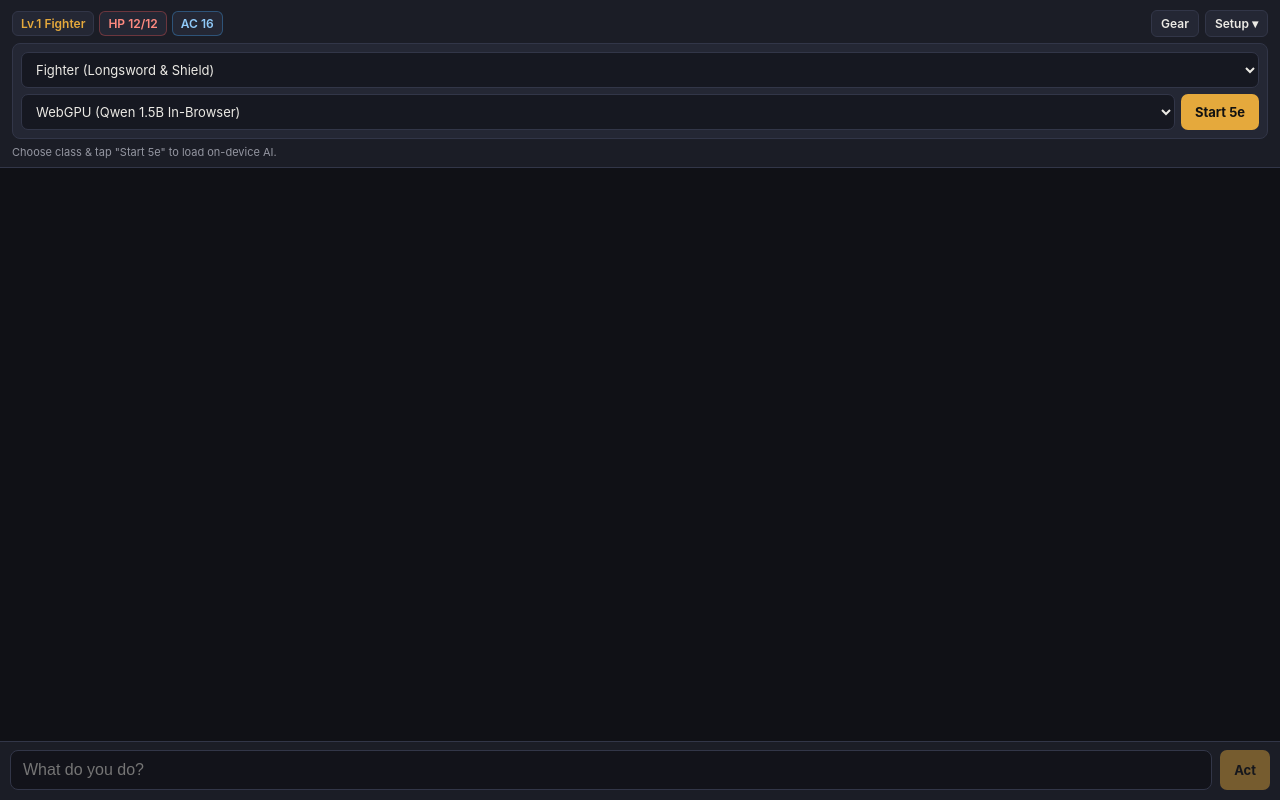
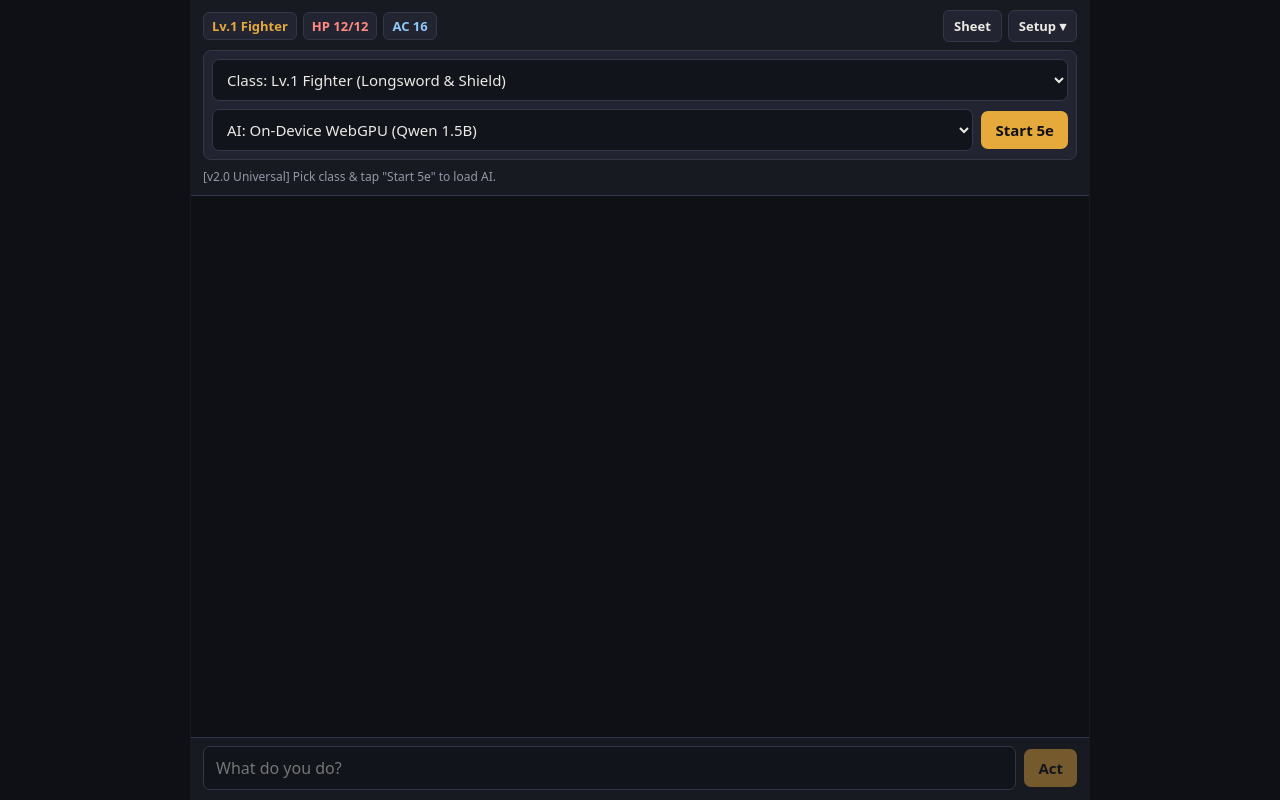
Before and after one commit to someonelse/dnd_5e_iphone, a plain HTML site: page index.html in a window 1280 px wide. Drawn offline with Linux system fonts and the light colour scheme.

Commit message:
Refactor HTML structure and update styles
Updated viewport meta tag and modified CSS variables for improved styling. Refactored HTML structure for better organization and accessibility.

```diff
--- a/index.html
+++ b/index.html
@@ -2,25 +2,23 @@
 <html lang="en">
 <head>
   <meta charset="UTF-8" />
-  <meta name="viewport" content="width=device-width, initial-scale=1.0, maximum-scale=1.0, user-scalable=no, viewport-fit=cover" />
+  <meta name="viewport" content="width=device-width, initial-scale=1.0, viewport-fit=cover" />
   <meta name="apple-mobile-web-app-capable" content="yes" />
   <meta name="apple-mobile-web-app-status-bar-style" content="black-translucent" />
   <title>D&D 5e Solo RPG</title>
   <style>
     :root {
-      --bg: #101116;
-      --panel: #1b1d26;
-      --card: #242734;
-      --border: #323648;
+      --bg: #0e1015;
+      --panel: #181a22;
+      --card: #222531;
+      --border: #32374a;
       --accent: #e5a93c;
       --text: #eceae5;
-      --muted: #9496a1;
+      --muted: #9498a6;
       --cyan: #5bc0be;
-      --hp: #ef5350;
-      --ac: #42a5f5;
     }
 
-    * {
+    *, *::before, *::after {
       box-sizing: border-box;
       margin: 0;
       padding: 0;
@@ -33,124 +31,142 @@
       overflow: hidden;
       background: var(--bg);
       color: var(--text);
-      font-family: -apple-system, BlinkMacSystemFont, "SF Pro Text", Roboto, sans-serif;
+      font-family: system-ui, -apple-system, BlinkMacSystemFont, "Segoe UI", Roboto, sans-serif;
       -webkit-text-size-adjust: 100%;
     }
 
-    /* Fixed App Shell that dynamically tracks iOS Safari VisualViewport & Keyboard */
-    #app-shell {
+    /* Universal Viewport Wrapper: adapts to Mobile Safari, iPad Split-View, and Desktop */
+    #app-wrapper {
       position: fixed;
-      top: 0;
-      left: 0;
+      inset: 0;
       width: 100%;
       height: 100%;
       display: flex;
-      flex-direction: column;
+      justify-content: center;
+      background: var(--bg);
+      overflow: hidden;
+    }
+
+    #app-shell {
+      width: 100%;
+      max-width: 900px;
+      height: 100%;
+      display: grid;
+      grid-template-rows: auto minmax(0, 1fr) auto;
+      background: var(--bg);
+      border-left: 1px solid rgba(255, 255, 255, 0.04);
+      border-right: 1px solid rgba(255, 255, 255, 0.04);
       overflow: hidden;
     }
 
     header {
       background: var(--panel);
       padding-top: max(10px, env(safe-area-inset-top));
+      padding-bottom: 10px;
       padding-left: max(12px, env(safe-area-inset-left));
       padding-right: max(12px, env(safe-area-inset-right));
-      padding-bottom: 8px;
       border-bottom: 1px solid var(--border);
-      flex-shrink: 0;
       display: flex;
       flex-direction: column;
-      gap: 6px;
-      z-index: 10;
+      gap: 8px;
+      width: 100%;
+      overflow: hidden;
     }
 
-    /* Top compact HUD bar */
-    .hud-row {
-      display: flex;
+    /* Top HUD Row */
+    .hud-top {
+      display: grid;
+      grid-template-columns: minmax(0, 1fr) auto;
       align-items: center;
-      justify-content: space-between;
-      gap: 6px;
+      gap: 8px;
       width: 100%;
     }
 
-    .badges {
+    .stat-pills {
       display: flex;
+      flex-wrap: wrap;
       align-items: center;
-      gap: 5px;
-      flex-wrap: nowrap;
-      overflow-x: auto;
+      gap: 6px;
       min-width: 0;
-      scrollbar-width: none;
     }
-    .badges::-webkit-scrollbar { display: none; }
 
-    .badge {
+    .pill {
       background: var(--card);
       border: 1px solid var(--border);
       padding: 4px 8px;
       border-radius: 6px;
-      font-size: 12px;
+      font-size: clamp(11px, 2.8vw, 13px);
       font-weight: 600;
       white-space: nowrap;
-      flex-shrink: 0;
     }
-    .badge.class-badge { color: var(--accent); }
-    .badge.hp-badge { color: #ff8a80; border-color: rgba(239, 83, 80, 0.35); }
-    .badge.ac-badge { color: #90caf9; border-color: rgba(66, 165, 245, 0.35); }
+    .pill.accent { color: var(--accent); }
+    .pill.hp { color: #ff8a80; }
+    .pill.ac { color: #90caf9; }
 
-    .hud-actions {
+    .hud-buttons {
       display: flex;
       gap: 6px;
-      flex-shrink: 0;
     }
 
-    .icon-btn {
+    .btn-small {
       background: var(--card);
       color: var(--text);
       border: 1px solid var(--border);
       border-radius: 6px;
-      padding: 5px 9px;
-      font-size: 12px;
+      padding: 6px 10px;
+      font-size: clamp(11px, 2.8vw, 13px);
       font-weight: 600;
+      cursor: pointer;
       white-space: nowrap;
     }
 
-    /* Collapsible Drawer for Setup & Inventory */
-    .drawer {
+    /* Setup & Gear Panels */
+    .panel-box {
       background: var(--card);
       border: 1px solid var(--border);
       border-radius: 8px;
       padding: 8px;
       display: flex;
       flex-direction: column;
-      gap: 6px;
+      gap: 8px;
+      width: 100%;
     }
-    .drawer.hidden {
+    .panel-box.hidden {
       display: none;
     }
 
-    .control-row {
-      display: flex;
-      gap: 6px;
+    /* CSS Grid strictly prevents <select> from overflowing on Safari */
+    .grid-row-full {
+      display: grid;
+      grid-template-columns: minmax(0, 1fr);
       width: 100%;
     }
 
-    select, button {
+    .grid-row-split {
+      display: grid;
+      grid-template-columns: minmax(0, 1fr) auto;
+      gap: 8px;
+      width: 100%;
+      align-items: center;
+    }
+
+    select, input, button {
       font-family: inherit;
-      background: #161821;
+      font-size: clamp(13px, 3.2vw, 15px);
+      border-radius: 7px;
+      border: 1px solid var(--border);
+      background: #12141c;
       color: var(--text);
-      border: 1px solid var(--border);
-      border-radius: 7px;
-      padding: 8px 10px;
-      font-size: 13px;
-      min-width: 0;
     }
 
     select {
-      flex: 1;
       width: 100%;
+      min-width: 0;
+      max-width: 100%;
+      padding: 9px 10px;
+      overflow: hidden;
       text-overflow: ellipsis;
       white-space: nowrap;
-      overflow: hidden;
     }
 
     button.primary {
@@ -158,42 +174,49 @@
       color: #111;
       font-weight: 700;
       border: none;
-      flex-shrink: 0;
-      padding: 8px 14px;
+      padding: 9px 14px;
+      cursor: pointer;
+      white-space: nowrap;
     }
-    button:disabled { opacity: 0.45; }
+    button:disabled {
+      opacity: 0.45;
+      cursor: not-allowed;
+    }
 
-    .gear-list {
-      font-size: 12px;
+    .info-text {
+      font-size: clamp(12px, 2.8vw, 13px);
+      line-height: 1.4;
       color: var(--text);
-      line-height: 1.4;
+      overflow-wrap: anywhere;
     }
-    .gear-list strong { color: var(--accent); }
+    .info-text strong { color: var(--accent); }
 
     #status-banner {
-      font-size: 11px;
+      font-size: clamp(11px, 2.6vw, 12px);
       color: var(--muted);
-      white-space: nowrap;
+      width: 100%;
       overflow: hidden;
       text-overflow: ellipsis;
-      width: 100%;
+      white-space: nowrap;
     }
 
-    /* Main Scrollable Story Area */
+    /* Main Scrollable Story Log */
     #story-log {
-      flex: 1;
-      min-height: 0;
+      width: 100%;
+      height: 100%;
       overflow-y: auto;
+      overflow-x: hidden;
       -webkit-overflow-scrolling: touch;
-      padding: 12px;
+      padding: clamp(12px, 3vw, 20px);
       display: flex;
       flex-direction: column;
-      gap: 10px;
+      gap: 12px;
     }
 
     .msg {
-      line-height: 1.45;
-      font-size: 15px;
+      line-height: 1.5;
+      font-size: clamp(14px, 3.5vw, 16px);
+      max-width: 100%;
       overflow-wrap: anywhere;
       word-break: break-word;
     }
@@ -201,94 +224,93 @@
     .msg.dm strong { color: var(--accent); }
     .msg.player {
       color: var(--cyan);
-      background: rgba(91, 192, 190, 0.08);
-      padding: 8px 10px;
+      background: rgba(91, 192, 190, 0.1);
+      border: 1px solid rgba(91, 192, 190, 0.25);
+      padding: 8px 12px;
       border-radius: 8px;
       align-self: flex-end;
-      max-width: 90%;
+      max-width: 88%;
     }
     .msg.roll {
       background: #232016;
       border-left: 3px solid var(--accent);
-      padding: 7px 10px;
-      font-size: 13px;
+      padding: 8px 10px;
+      font-size: clamp(12px, 3vw, 14px);
       border-radius: 4px;
       color: #f7e6b5;
     }
     .msg.system {
       color: var(--muted);
-      font-size: 12px;
+      font-size: clamp(11px, 2.8vw, 13px);
       font-style: italic;
     }
 
-    /* Bottom Action Input Bar */
+    /* Bottom Action Bar */
     footer {
       background: var(--panel);
       padding-top: 8px;
-      padding-left: max(10px, env(safe-area-inset-left));
-      padding-right: max(10px, env(safe-area-inset-right));
       padding-bottom: max(10px, env(safe-area-inset-bottom));
+      padding-left: max(12px, env(safe-area-inset-left));
+      padding-right: max(12px, env(safe-area-inset-right));
       border-top: 1px solid var(--border);
-      display: flex;
+      display: grid;
+      grid-template-columns: minmax(0, 1fr) auto;
       gap: 8px;
-      flex-shrink: 0;
       width: 100%;
+      align-items: center;
     }
 
     #player-input {
-      flex: 1;
+      width: 100%;
       min-width: 0;
-      background: #12131a;
-      color: var(--text);
-      border: 1px solid var(--border);
-      border-radius: 8px;
       padding: 10px 12px;
-      font-size: 16px; /* Prevents iOS auto-zoom when tapping input */
+      font-size: 16px; /* Prevents iOS auto-zoom on focus */
     }
   </style>
 </head>
 <body>
 
+<div id="app-wrapper">
   <div id="app-shell">
     <header>
-    <div class="hud-row">
-      <div class="badges">
-        <span class="badge class-badge" id="class-badge">Lv.1 Fighter</span>
-        <span class="badge hp-badge" id="hp-badge">HP 12/12</span>
-        <span class="badge ac-badge" id="ac-badge">AC 16</span>
+      <div class="hud-top">
+        <div class="stat-pills">
+          <span class="pill accent" id="class-pill">Lv.1 Fighter</span>
+          <span class="pill hp" id="hp-pill">HP 12/12</span>
+          <span class="pill ac" id="ac-pill">AC 16</span>
         </div>
-      <div class="hud-actions">
-        <button class="icon-btn" id="gear-btn" type="button">Gear</button>
-        <button class="icon-btn" id="setup-btn" type="button">Setup ▾</button>
+        <div class="hud-buttons">
+          <button class="btn-small" id="gear-btn" type="button">Sheet</button>
+          <button class="btn-small" id="setup-btn" type="button">Setup ▾</button>
         </div>
       </div>
 
-    <!-- Collapsible Gear & Stats Sheet -->
-    <div class="drawer hidden" id="gear-drawer">
-      <div class="gear-list" id="stats-detail"></div>
-      <div class="gear-list" id="gear-detail"></div>
+      <!-- Character Sheet & Inventory Drawer -->
+      <div class="panel-box hidden" id="gear-panel">
+        <div class="info-text" id="stats-detail"></div>
+        <div class="info-text" id="gear-detail"></div>
       </div>
 
-    <!-- Collapsible Setup Drawer (Auto-collapses when game starts) -->
-    <div class="drawer" id="setup-drawer">
-      <div class="control-row">
+      <!-- AI & Class Setup Panel -->
+      <div class="panel-box" id="setup-panel">
+        <div class="grid-row-full">
           <select id="class-select">
-          <option value="Fighter">Fighter (Longsword & Shield)</option>
-          <option value="Rogue">Rogue (Shortbow & Thieves' Tools)</option>
-          <option value="Wizard">Wizard (Spellbook & Staff)</option>
-          <option value="Cleric">Cleric (Mace & Holy Symbol)</option>
+            <option value="Fighter">Class: Lv.1 Fighter (Longsword & Shield)</option>
+            <option value="Rogue">Class: Lv.1 Rogue (Shortbow & Tools)</option>
+            <option value="Wizard">Class: Lv.1 Wizard (Spellbook & Staff)</option>
+            <option value="Cleric">Class: Lv.1 Cleric (Mace & Holy Symbol)</option>
           </select>
         </div>
-      <div class="control-row">
+        <div class="grid-row-split">
           <select id="engine-select">
-          <option value="webgpu">WebGPU (Qwen 1.5B In-Browser)</option>
-          <option value="localhost">Localhost App (127.0.0.1:8080)</option>
+            <option value="webgpu">AI: On-Device WebGPU (Qwen 1.5B)</option>
+            <option value="localhost">AI: Localhost App (127.0.0.1:8080)</option>
           </select>
           <button id="init-btn" class="primary" type="button">Start 5e</button>
         </div>
       </div>
 
-    <div id="status-banner">Choose class & tap "Start 5e" to load on-device AI.</div>
+      <div id="status-banner">[v2.0 Universal] Pick class & tap "Start 5e" to load AI.</div>
     </header>
 
     <main id="story-log"></main>
@@ -298,31 +320,33 @@
       <button id="send-btn" class="primary" type="button" disabled>Act</button>
     </footer>
   </div>
+</div>
 
 <script type="module">
   import * as webllm from "https://esm.run/@mlc-ai/web-llm";
 
-  // 0. DYNAMIC IOS VISUAL VIEWPORT SIZING (Fixes Safari Toolbar & Keyboard Overlap)
-  const appShell = document.getElementById("app-shell");
+  // 0. UNIVERSAL VIEWPORT TRACKER (Handles iOS Safari Bars, iPad Split-View, & Desktop)
+  const wrapper = document.getElementById("app-wrapper");
   const logEl = document.getElementById("story-log");
 
-  function syncViewport() {
+  function updateViewportSize() {
     if (window.visualViewport) {
-      appShell.style.height = `${window.visualViewport.height}px`;
-      appShell.style.top = `${window.visualViewport.offsetTop}px`;
+      wrapper.style.height = `${window.visualViewport.height}px`;
+      wrapper.style.top = `${window.visualViewport.offsetTop}px`;
     } else {
-      appShell.style.height = `${window.innerHeight}px`;
+      wrapper.style.height = `${window.innerHeight}px`;
+      wrapper.style.top = "0px";
     }
     logEl.scrollTop = logEl.scrollHeight;
   }
   if (window.visualViewport) {
-    window.visualViewport.addEventListener("resize", syncViewport);
-    window.visualViewport.addEventListener("scroll", syncViewport);
+    window.visualViewport.addEventListener("resize", updateViewportSize);
+    window.visualViewport.addEventListener("scroll", updateViewportSize);
   }
-  window.addEventListener("resize", syncViewport);
-  syncViewport();
+  window.addEventListener("resize", updateViewportSize);
+  updateViewportSize();
 
-  // 1. VANILLA D&D 5e SRD CLASS PRESETS
+  // 1. VANILLA D&D 5e SRD CLASSES
   const CLASSES = {
     Fighter: {
       className: "Fighter", hp: 12, maxHp: 12, ac: 16,
@@ -375,7 +399,6 @@ Keep responses clear, engaging, and concise (maximum 2 short paragraphs).
 Strictly obey the mechanical dice roll outcome in [SYSTEM]. Never roll dice yourself.
 End by asking the player what they do next.`;
 
-  // 3. UI ELEMENTS & DRAWER TOGGLES
   const statusEl = document.getElementById("status-banner");
   const inputEl = document.getElementById("player-input");
   const sendBtn = document.getElementById("send-btn");
@@ -383,13 +406,13 @@ End by asking the player what they do next.`;
   const engineSelect = document.getElementById("engine-select");
   const classSelect = document.getElementById("class-select");
 
-  const classBadge = document.getElementById("class-badge");
-  const hpBadge = document.getElementById("hp-badge");
-  const acBadge = document.getElementById("ac-badge");
+  const classPill = document.getElementById("class-pill");
+  const hpPill = document.getElementById("hp-pill");
+  const acPill = document.getElementById("ac-pill");
   const statsDetail = document.getElementById("stats-detail");
   const gearDetail = document.getElementById("gear-detail");
-  const gearDrawer = document.getElementById("gear-drawer");
-  const setupDrawer = document.getElementById("setup-drawer");
+  const gearPanel = document.getElementById("gear-panel");
+  const setupPanel = document.getElementById("setup-panel");
   const gearBtn = document.getElementById("gear-btn");
   const setupBtn = document.getElementById("setup-btn");
 
@@ -398,9 +421,9 @@ End by asking the player what they do next.`;
   let storyHistory = [];
 
   function updateHud() {
-    classBadge.textContent = `Lv.1 ${player.className}`;
-    hpBadge.textContent = `HP ${player.hp}/${player.maxHp}`;
-    acBadge.textContent = `AC ${player.ac}`;
+    classPill.textContent = `Lv.1 ${player.className}`;
+    hpPill.textContent = `HP ${player.hp}/${player.maxHp}`;
+    acPill.textContent = `AC ${player.ac}`;
 
     const statStr = Object.entries(player.stats)
       .map(([k, v]) => {
@@ -413,13 +436,13 @@ End by asking the player what they do next.`;
   }
 
   gearBtn.addEventListener("click", () => {
-    gearDrawer.classList.toggle("hidden");
-    setupDrawer.classList.add("hidden");
+    gearPanel.classList.toggle("hidden");
+    setupPanel.classList.add("hidden");
   });
 
   setupBtn.addEventListener("click", () => {
-    setupDrawer.classList.toggle("hidden");
-    gearDrawer.classList.add("hidden");
+    setupPanel.classList.toggle("hidden");
+    gearPanel.classList.add("hidden");
   });
 
   classSelect.addEventListener("change", () => {
@@ -443,7 +466,7 @@ End by asking the player what they do next.`;
 
     if (activeMode === "webgpu") {
       try {
-        statusEl.textContent = "Loading WebGPU & Qwen2.5-1.5B (cached after 1st load)...";
+        statusEl.textContent = "Loading WebGPU & Qwen2.5-1.5B...";
         mlcEngine = await webllm.CreateMLCEngine(
           "Qwen2.5-1.5B-Instruct-q4f16_1-MLC",
           { initProgressCallback: (r) => { statusEl.textContent = r.text; } }
@@ -456,14 +479,13 @@ End by asking the player what they do next.`;
         classSelect.disabled = false;
       }
     } else {
-      statusEl.textContent = "Connected to Localhost iOS Server (127.0.0.1:8080)";
+      statusEl.textContent = "Connected to Localhost Server (127.0.0.1:8080)";
       startGame();
     }
   });
 
   function startGame() {
-    // Automatically collapse the setup menu to maximize story space on iPhone
-    setupDrawer.classList.add("hidden");
+    setupPanel.classList.add("hidden");
     inputEl.disabled = false;
     sendBtn.disabled = false;
     if (storyHistory.length === 0) {
@@ -503,7 +525,7 @@ End by asking the player what they do next.`;
     inputEl.value = "";
     inputEl.disabled = true;
     sendBtn.disabled = true;
-    inputEl.blur(); // Dismiss keyboard so user sees roll & narration clearly
+    inputEl.blur();
     addMessage(`<strong>You:</strong> ${action}`, "player");
 
     try {
```
Lines whose indentation alone changed are shown as unchanged.
